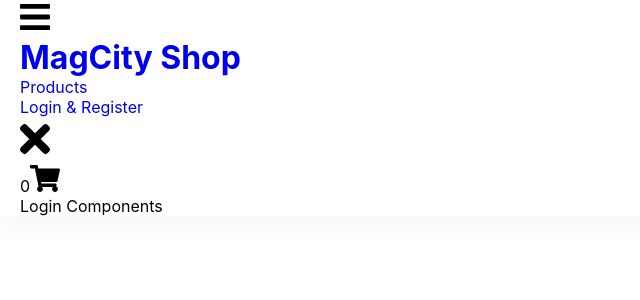
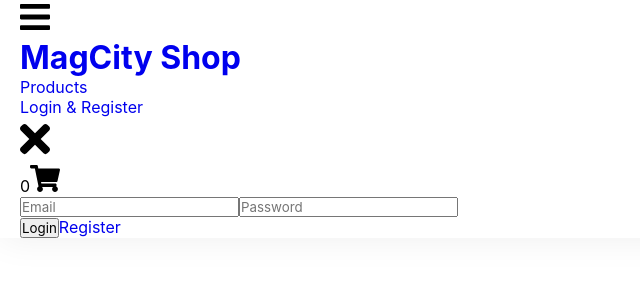
Before and after one commit to Chanuth-silva10/ecommerce-business-managemant-using-react-with-context-api, a React (Create React App) app in the folder frontend/: page /login in a window 1280 px wide. Shown: the top 300 px of the page, without its empty margins (0-640 px from the left). Built offline with nearby package versions, Linux system fonts and the light colour scheme; no server answers.

Commit message:
Create login page

```diff
--- a/frontend/src/components/headers/Header.js
+++ b/frontend/src/components/headers/Header.js
@@ -20,7 +20,7 @@
 
         <ul>
             <li><Link to="/">Products</Link></li>
-            <li><Link to="/">Login & Register</Link></li>
+            <li><Link to="/login">Login & Register</Link></li>
 
             <li>
                 <img src={Close} alt='' width="30"></img>
--- a/frontend/src/components/mainpages/auth/Login.js
+++ b/frontend/src/components/mainpages/auth/Login.js
@@ -1,10 +1,48 @@
-import React from 'react';
+import React, {useState} from 'react';
+import {Link} from 'react-router-dom'
+import axios from 'axios';
 
 function Login() {
+  const [user, setUser] = useState({
+    email:'' , password: ''
+  })
+
+  const onChangeInput = (e) => {
+    const {name, value} = e.target;
+    //console.log(e.target)
+    setUser({...user, [name]:value})
+  }
+
+  const loginSubmit = async (e) => {
+    e.preventDefault()
+    try{
+      await axios.post('/user/login', {...user})
+
+      localStorage.setItem('firstLogin', true)
+
+      window.location.href = "/";
+    }catch(err){
+      alert(err.response.data.msg)
+      console.log(err.response)
+    }
+  }
+
   return (
-  <div>
-      Login Components
+  <div className="login-page">
+    <form onSubmit={loginSubmit}>
+         <input type="email" name="email" required
+         placeholder="Email" value={user.email} onChange={onChangeInput}/>
+
+         <input type="password" name="password" required  autoComplete="on"
+         placeholder="Password" value={user.password} onChange={onChangeInput}/>
+
+         <div className="row">
+            <button type="submit">Login</button>
+            <Link to="/register">Register</Link>
+         </div>
+    </form>
   </div>
+
   )
 }
 
--- a/frontend/src/components/mainpages/utils/productItem/ProductItem.js
+++ b/frontend/src/components/mainpages/utils/productItem/ProductItem.js
@@ -1,9 +1,9 @@
 import React from 'react'
 import BtnRender from './BtnRender'
-import {Link} from 'react-router-dom'
+
 
 function ProductItem({product}) {
-    console.log(product)
+   // console.log(product)
     return (
         <div className="product_card">
 
```
